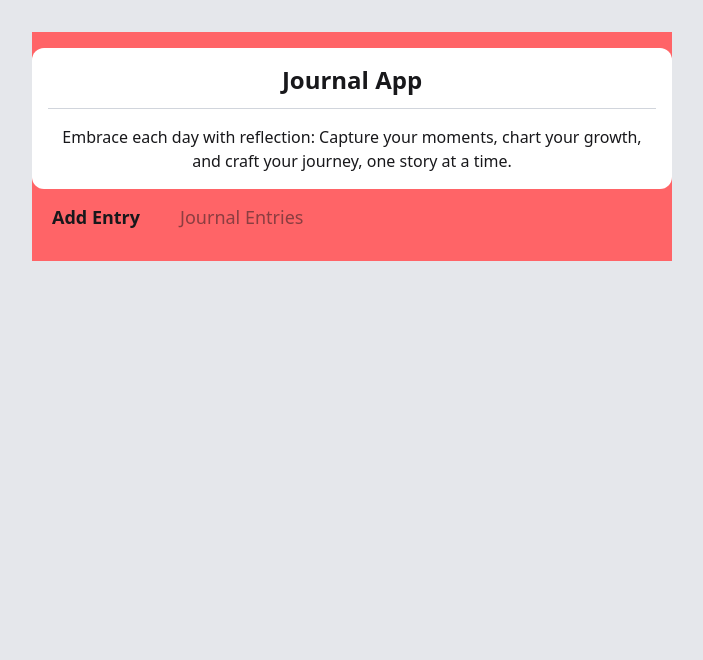
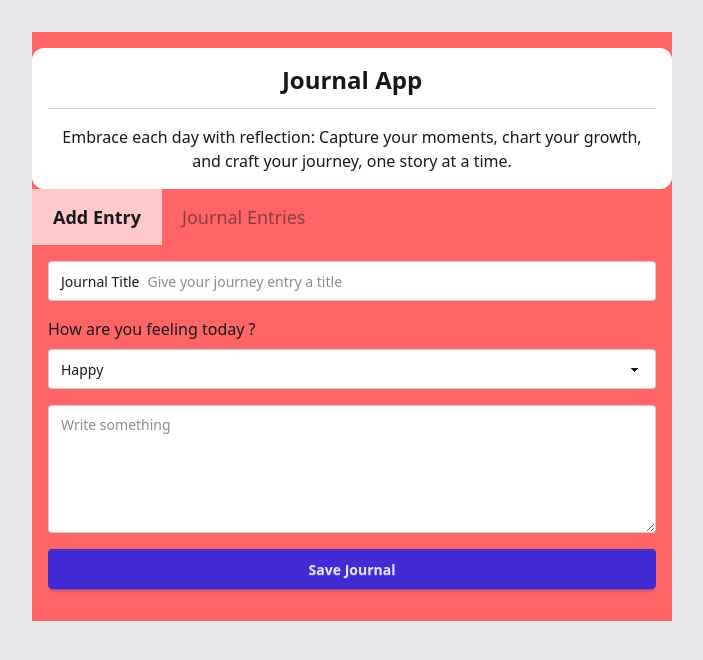
Before and after one commit to charlestanev/mood-sync-journal, a React (Vite) app: page / in a window 1280 px wide. Shown: the top 660 px of the page, without its empty margins (288-991 px from the left). Built offline with nearby package versions, Linux system fonts and the light colour scheme.

Commit message:
add journal entry form and enhance tab styles; implement input fields and button

```diff
--- a/src/App.tsx
+++ b/src/App.tsx
@@ -20,6 +20,43 @@ const App = () => {
         {/* tabs */}
         <Tabs />
         {/* from */}
+        <form className='flex flex-col gap-4 p-4 rounded-xl w-full'>
+          <label className="input input-bordered flex items-center gap-2 w-full">
+            Journal Title
+            <input
+              type="text"
+              className="grow"
+              placeholder="Give your journey entry a title" />
+          </label>
+
+          <div className="flex flex-col gap-2">
+            <label
+              htmlFor='emotions'
+              className="form-control w-full flex items-center gap-2">
+              How are you feeling today ?
+            </label>
+            <select
+              id='emotions'
+              className="select select-bordered w-full">
+              <option selected>Happy</option>
+              <option>Neutral</option>
+              <option>Sad</option>
+            </select>
+          </div>
+
+          <textarea
+            className="textarea textarea-bordered h-32 resize-y w-full"
+            placeholder="Write something"
+            rows={10}>
+          </textarea>
+
+          <button
+            type="button"
+            className="btn btn-primary w-full"
+          >Save Journal</button>
+
+        </form>
+
       </div>
     </>
   )
--- a/src/components/Tabs.tsx
+++ b/src/components/Tabs.tsx
@@ -8,11 +8,11 @@ const Tabs = () => {
             <div role="tablist" className="tabs tabs-boxed tabs-xl">
                 <a
                     role="tab"
-                    className={`tab ${selectedTab === 'add' ? 'tab-active font-bold' : ''}`}
+                    className={`tab ${selectedTab === 'add' ? 'tab-active font-bold bg-red-200 border border-2xl' : ''}`}
                     onClick={() => setSelectedTab('add')}
                 >Add Entry</a>
                 <a role="tab"
-                    className={`tab ${selectedTab === 'entries' ? 'tab-active font-bold' : ''}`}
+                    className={`tab ${selectedTab === 'entries' ? 'tab-active font-bold bg-red-200 border border-2xl' : ''}`}
                     onClick={() => setSelectedTab('entries')}
                 >Journal Entries</a>
             </div>
```
